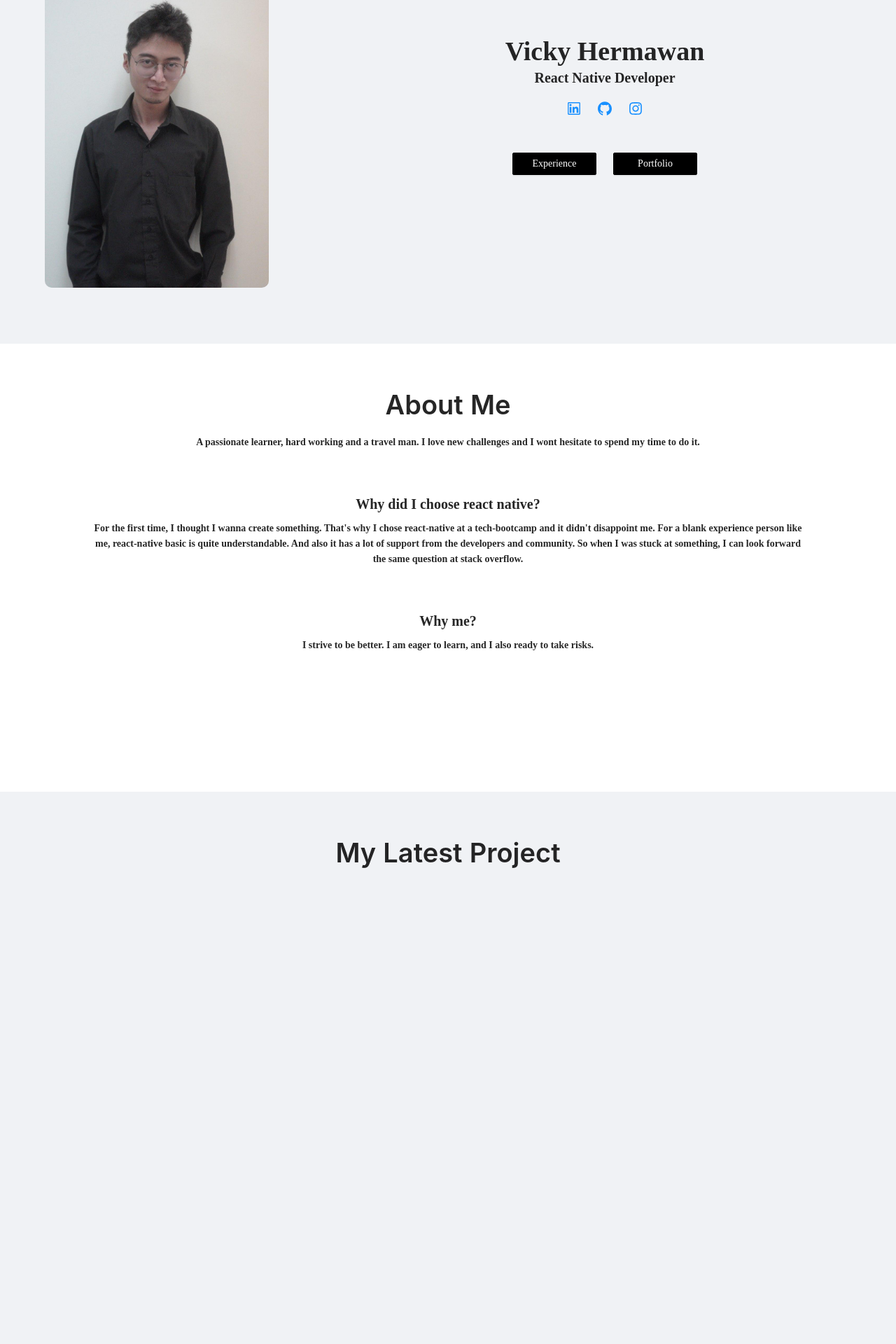
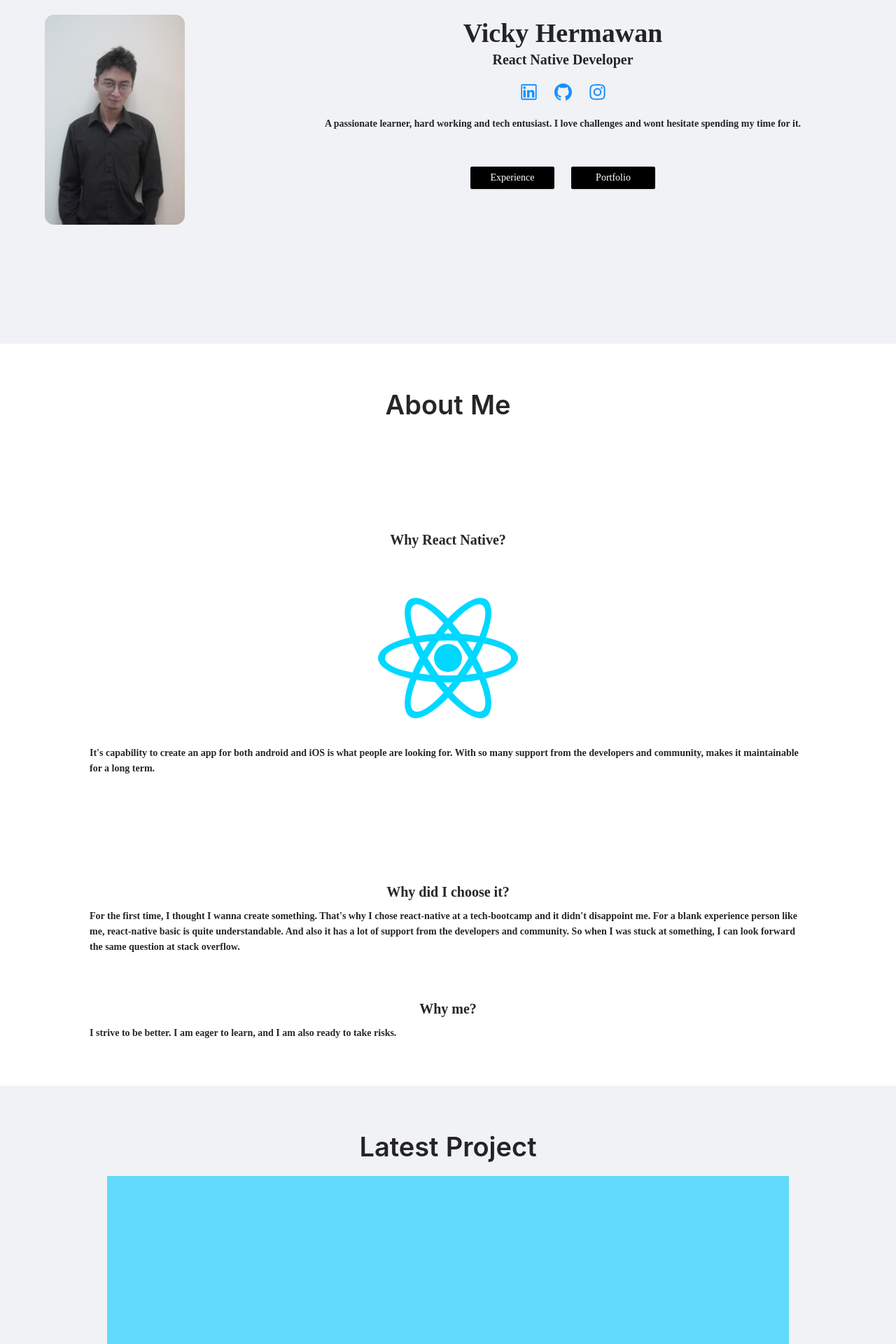
Before and after one commit to vickyhrmawan/portofolio-website, a React (Create React App) app: page /portfolio in a window 1280 px wide. Shown: the part 213-2133 px from the top of the page at 70% size. Built offline with nearby package versions, Linux system fonts and the light colour scheme.

Commit message:
reducing video size, aligning text, and add buttons

```diff
--- a/src/App.css
+++ b/src/App.css
@@ -6,6 +6,7 @@
   height: 40vmin;
   pointer-events: none;
 }
+
 
 @media (prefers-reduced-motion: no-preference) {
   .App-logo {
@@ -36,3 +37,189 @@
     transform: rotate(360deg);
   }
 }
+
+/* Smartphones (portrait and landscape) ---------- */
+@media screen and (min-width: 320px) and (max-width: 480px){
+  /* styles */
+  .player-wrapper {
+    position: relative;
+    /* padding-top: 56.25% ; */
+    background-color: #61dafb;
+  }
+  .react-player {
+    /* position: absolute; */
+    top: 0;
+    left: 0;
+    width: 40%;
+    height: 40%;
+  }
+  .profile-picture {
+    width: 150px;
+    border-radius: 10pt;
+    margin: 5%;
+  }
+}
+/* Smartphones (portrait) ---------- */
+@media screen and (max-width: 320px){
+  /* styles */
+  .player-wrapper {
+    position: relative;
+    /* padding-top: 56.25% ; */
+    background-color: #61dafb;
+    margin-right: 10px;
+    margin-left: 10px;
+  }
+  .react-player {
+    /* position: absolute; */
+    top: 0;
+    left: 0;
+    width: 40%;
+    height: 40%;
+  }
+  .profile-picture {
+    width: 150px;
+    border-radius: 10pt;
+    margin: 5%;
+  }
+}
+/* Smartphones (landscape) ---------- */
+@media screen and (min-width: 321px){
+  /* styles */
+  .player-wrapper {
+    position: relative;
+    /* padding-top: 56.25% ; */
+    background-color: #61dafb;
+    margin-right: 10px;
+    margin-left: 10px;
+  }
+  .react-player {
+    /* position: absolute; */
+    top: 0;
+    left: 0;
+    width: 40%;
+    height: 40%;
+  }
+  .profile-picture {
+    /* width: "25%";
+    border-radius: 10;
+    margin: "5%", */
+    width: 200px;
+    border-radius: 10pt;
+    margin: 5%;
+  }
+}
+/* Tablets, iPads (portrait and landscape) ---------- */
+@media screen and (min-width: 768px) and (max-width: 1024px){
+  /* styles */
+  .player-wrapper {
+    position: relative;
+    /* padding-top: 56.25% ; */
+    background-color: #61dafb;
+    margin-right: 5em;
+    margin-left: 5em;
+  }
+  .react-player {
+    /* position: absolute; */
+    top: 0;
+    left: 0;
+    width: 40%;
+    height: 40%;
+  }
+  .profile-picture {
+    width: "25%";
+    border-radius: 10pt;
+    margin: "5%";
+  }
+}
+/* Tablets, iPads (portrait) ---------- */
+@media screen and (min-width: 768px){
+  /* styles */
+  .player-wrapper {
+    position: relative;
+    /* padding-top: 56.25% ; */
+    background-color: #61dafb;
+    margin-right: 5em;
+    margin-left: 5em;
+  }
+  .react-player {
+    /* position: absolute; */
+    top: 0;
+    left: 0;
+    width: 40%;
+    height: 40%;
+  }
+  .profile-picture {
+    width: "25%";
+    border-radius: 10pt;
+    margin: "5%";
+  }
+}
+/* Tablets, iPads (landscape) ---------- */
+@media screen and (min-width: 1024px){
+  /* styles */
+  .player-wrapper {
+    position: relative;
+    /* padding-top: 56.25% ; */
+    background-color: #61dafb;
+    margin-right: 10em;
+    margin-left: 10em;
+  }
+  .react-player {
+    /* position: absolute; */
+    top: 0;
+    left: 0;
+    width: 40%;
+    height: 40%;
+  }
+  .profile-picture {
+    width: "25%";
+    border-radius: 10pt;
+    margin: "5%";
+  }
+}
+/* Desktops and laptops ---------- */
+@media screen and (min-width: 1224px){
+  /* styles */
+  .player-wrapper {
+    position: relative;
+    /* padding-top: 56.25% ; */
+    background-color: #61dafb;
+    margin-right: 10em;
+    margin-left: 10em;
+  }
+  .react-player {
+    /* position: absolute; */
+    top: 0;
+    left: 0;
+    width: 40%;
+    height: 40%;
+  }
+  .profile-picture {
+    width: "25%";
+    border-radius: 10pt;
+    margin: "5%";
+  }
+}
+/* Large screens ---------- */
+@media screen and (min-width: 1824px){
+  /* styles */
+  .player-wrapper {
+    position: relative;
+    /* padding-top: 56.25% ; */
+    background-color: #61dafb;
+    margin-right: 10em;
+    margin-left: 10em;
+  }
+  .react-player {
+    /* position: absolute; */
+    top: 0;
+    left: 0;
+    width: 40%;
+    height: 40%;
+  }
+  .profile-picture {
+    width: "35%";
+    border-radius: 10pt;
+    margin: "5%";
+  }
+}
--- a/src/App.js
+++ b/src/App.js
@@ -1,7 +1,7 @@
 import React, { createRef } from "react";
 import { Button, Layout, Menu, Row, Space } from "antd";
 import "antd/dist/antd.css";
-import "./index.css";
+import "./App.css";
 import Title from "antd/lib/typography/Title";
 import { BrowserRouter as Router } from "react-router-dom";
 import {
@@ -15,7 +15,7 @@ import Contact from "./pages/Contact";
 import Experience from "./pages/Experience";
 import Portfolio from "./pages/Portfolio";
 
-const { Header, Content, Footer } = Layout;
+const { Header, Footer } = Layout;
 
 export default function App() {
   const aboutmeScroll = createRef();
@@ -50,14 +50,14 @@ export default function App() {
     <Router>
       <div>
         <Layout>
-          <Header style={{ backgroundColor: "white", fontFamily: "poppins" }}>
+          <Header style={{ backgroundColor: "white", fontFamily: "poppins", paddingLeft: "5px", paddingRight: "5px" }}>
             <Menu mode="horizontal">
-              <Menu.Item key="1">Home</Menu.Item>
-              <Menu.Item key="2" onClick={aboutmeSmoothHandler}>
-                About Me
+              <Menu.Item key="1" style={{ fontSize: "18px" }}>Home</Menu.Item>
+              <Menu.Item key="2" onClick={aboutmeSmoothHandler} style={{ fontSize: "18px" }}>
+                About
               </Menu.Item>
-              <Menu.Item key="3" onClick={contactmeSmoothHandler}>
-                Contact Me
+              <Menu.Item key="3" onClick={contactmeSmoothHandler} style={{ fontSize: "18px" }}>
+                Contact
               </Menu.Item>
             </Menu>
           </Header>
@@ -72,11 +72,7 @@ export default function App() {
             >
               <img
                 src={require("./img/profpic.jpg")}
-                style={{
-                  width: "25%",
-                  borderRadius: 10,
-                  margin: "5%",
-                }}
+                className='profile-picture'
                 alt="vickyh"
               />
               <Layout>
@@ -102,15 +98,27 @@ export default function App() {
                 <Layout style={{ alignItems: "center", marginTop: "20px" }}>
                   <Space size={"large"}>
                     <a href="https://www.linkedin.com/in/vickyhrmawan/">
-                      <LinkedinOutlined style={{ fontSize: 20 }} />
+                      <LinkedinOutlined style={{ fontSize: 25 }} />
                     </a>
                     <a href="https://github.com/vickyhrmawan">
-                      <GithubOutlined style={{ fontSize: 20 }} />
+                      <GithubOutlined style={{ fontSize: 25 }} />
                     </a>
                     <a href="https://instagram.com/vickyhrmawan">
-                      <InstagramOutlined style={{ fontSize: 20 }} />
+                      <InstagramOutlined style={{ fontSize: 25 }} />
                     </a>
                   </Space>
+                  <text
+                    style={{
+                      fontFamily: "poppins",
+                      fontWeight: "bold",
+                      paddingLeft: "10%",
+                      paddingRight: "10%",
+                      paddingTop: "2%",
+                      textAlign: "center",
+                    }}
+                  >
+                    A passionate learner, hard working and tech entusiast. I love challenges and wont hesitate spending my time for it.
+                  </text>
                 </Layout>
 
                 <Layout
@@ -154,28 +162,17 @@ export default function App() {
             <Aboutme />
           </div>
 
-          <Layout>
-            <Title style={{ textAlign: "center", marginTop: "5%" }}>
-              My Latest Project
+          <Layout style={{ textAlign: "center", paddingTop: "5%", paddingBottom: "5%", paddingRight: "1%", paddingLeft: "1%" }}>
+            <Title>
+              Latest Project
             </Title>
             <div
-              style={{
-                position: "relative",
-                paddingTop: "56.25%" /* Player ratio: 100 / (1280 / 720) */,
-                marginBottom: "5%",
-              }}
+              className='player-wrapper'
             >
               <ReactPlayer
-                style={{
-                  position: "absolute",
-                  top: 0,
-                  left: 0,
-                  paddingRight: "10%",
-                  paddingLeft: "10%",
-                }}
+                className='react-player'
                 url="https://youtu.be/QGMi1DgFd_A"
                 width="100%"
-                height="100%"
               />
             </div>
           </Layout>
@@ -191,7 +188,7 @@ export default function App() {
               marginTop: "5%",
             }}
           >
-            <Row type="flex" align="middle" style={{ minHeight: "80vh" }}>
+            {/* <Row type="flex" align="middle" style={{ minHeight: "80vh" }}>
               <Layout style={{ backgroundColor: "white" }}>
                 <Title
                   style={{
@@ -221,7 +218,7 @@ export default function App() {
                   term.
                 </p>
               </Layout>
-            </Row>
+            </Row> */}
             <div ref={contactmeScroll}>
               <Contact />
             </div>
@@ -238,6 +235,6 @@ export default function App() {
           </Layout>
         </div>
       </div>
-    </Router>
+    </Router >
   );
 }
--- a/src/index.css
+++ b/src/index.css
@@ -17,19 +17,6 @@
 }
 [data-theme="dark"] .logo {
   background: rgba(255, 255, 255, 0.3);
-}
-
-.player-wrapper {
-  position: relative;
-  padding-top: 56.25%; /* Player ratio: 100 / (1280 / 720) */
-  padding-left: 10%;
-  padding-right: 10%;
-}
-
-.react-player {
-  position: absolute;
-  top: 0;
-  left: 0;
 }
 
 .react-logo {
--- a/src/pages/Aboutme.js
+++ b/src/pages/Aboutme.js
@@ -1,7 +1,9 @@
 import React from "react";
-import { Layout } from "antd";
+import { Layout, Row } from "antd";
 import "antd/dist/antd.css";
 import Title from "antd/lib/typography/Title";
+
+const { Content } = Layout;
 
 export default function Aboutme() {
   return (
@@ -19,18 +21,41 @@ export default function Aboutme() {
             marginBottom: "5%",
           }}
         >
-          <text
+          <Row type="flex" align="middle" style={{ minHeight: "80vh" }}>
+            <Layout style={{ backgroundColor: "white" }}>
+              <Title
+                style={{
+                  textAlign: "center",
+                  fontFamily: "poppins",
+                  fontSize: "20px",
+                }}
+                level={2}
+              >
+                Why React Native?
+                </Title>
+              <Content>
+                <div className="container">
+                  <span className="react-logo">
+                    <span className="nucleo"></span>
+                  </span>
+                </div>
+              </Content>
+              <p
                 style={{
                   fontFamily: "poppins",
                   fontWeight: "bold",
+                  textAlign: "left",
                   paddingLeft: "10%",
                   paddingRight: "10%",
-              textAlign: "center",
                 }}
               >
-            A passionate learner, hard working and a travel man. I love new
-            challenges and I wont hesitate to spend my time to do it.
-          </text>
+                It's capability to create an app for both android and iOS is
+                what people are looking for. With so many support from the
+                developers and community, makes it maintainable for a long
+                term.
+                </p>
+            </Layout>
+          </Row>
           <Title
             level={2}
             style={{
@@ -38,10 +63,9 @@ export default function Aboutme() {
               fontWeight: "bold",
               textAlign: "center",
               fontSize: "20px",
-              marginTop: "5%",
             }}
           >
-            Why did I choose react native?
+            Why did I choose it?
           </Title>
           <text
             style={{
@@ -49,7 +73,7 @@ export default function Aboutme() {
               fontWeight: "bold",
               paddingLeft: "10%",
               paddingRight: "10%",
-              textAlign: "center",
+              textAlign: "left",
             }}
           >
             For the first time, I thought I wanna create something. That's why I
@@ -77,10 +101,10 @@ export default function Aboutme() {
               fontWeight: "bold",
               paddingLeft: "10%",
               paddingRight: "10%",
-              textAlign: "center",
+              textAlign: "left",
             }}
           >
-            I strive to be better. I am eager to learn, and I also ready to take
+            I strive to be better. I am eager to learn, and I am also ready to take
             risks.
           </text>
         </Layout>
```
Also changed, not shown: src/pages/Portfolio.js (+17 -20 lines). Lines whose indentation alone changed are shown as unchanged.
